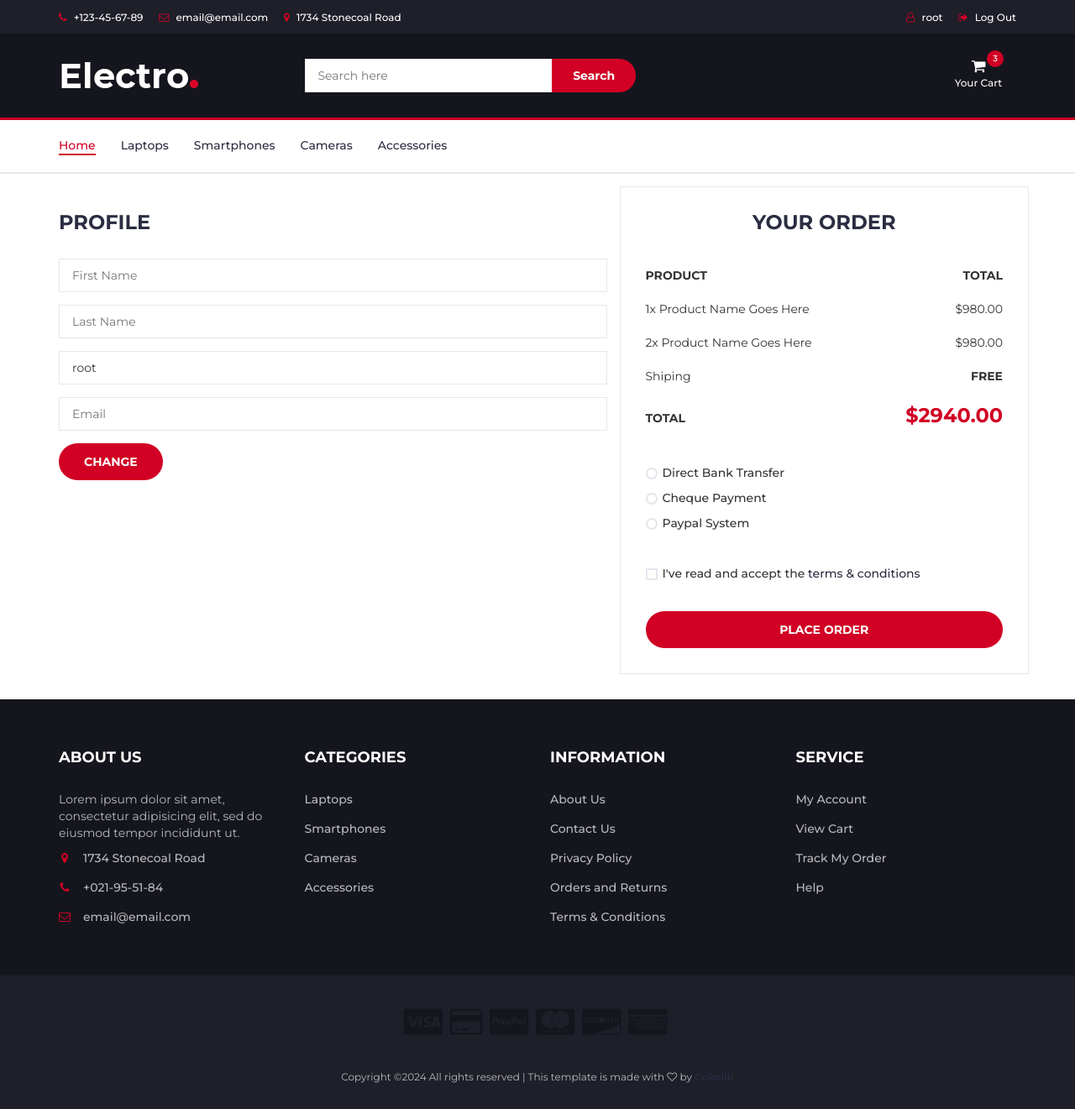
After one commit to error-00/electro-store, a Django app: page /users/profile/ in a window 1280 px wide. The commit adds this page. Shown: the whole page at 84% size. Run offline with Django 5.2, Linux system fonts and the light colour scheme; a user stored in the database is signed in; data comes from the database, SQL or seed files in the repository; both versions use the stored data as it was after the commit; some libraries are stand-ins or nearby versions.

Commit message:
added profile page

```diff
--- a/electrostore/templates/base.html
+++ b/electrostore/templates/base.html
@@ -47,7 +47,7 @@
 						{% if not user.is_authenticated %}
 						<li><a href="{% url "users:login" %}"><i class="fa fa-sign-out"></i> Log In</a></li>
 						{% else %}
-						<li><a href="#"><i class="fa fa-user-o"></i> {{user.username}}</a></li>
+						<li><a href="{% url "users:profile" %}"><i class="fa fa-user-o"></i> {{user.username}}</a></li>
 						<li><a href="{% url "users:logout" %}"><i class="fa fa-sign-out"></i> Log Out</a></li>
 						{% endif %}
 					</ul>
--- a/electrostore/users/forms.py
+++ b/electrostore/users/forms.py
@@ -1,8 +1,7 @@
 from django import forms
 from django.contrib.auth.forms import (
     AuthenticationForm,
-    UserCreationForm,
-    UserChangeForm,
+    UserCreationForm, UserChangeForm
 )
 
 from users.models import User
@@ -28,10 +27,25 @@ class UserRegistrationForm(UserCreationForm):
     class Meta:
         model = User
         fields = (
-            'first_name',
-            'last_name',
-            'username',
-            'email',
-            'password1',
-            'password2',
+            "first_name",
+            "last_name",
+            "username",
+            "email",
+            "password1",
+            "password2",
         )
+
+class ProfileForm(UserChangeForm):
+    first_name = forms.CharField()
+    last_name = forms.CharField()
+    username = forms.CharField()
+    email = forms.CharField()
+
+    class Meta:
+        model = User
+        fields = (
+            "first_name",
+            "last_name",
+            "username",
+            "email",
+        )
--- /dev/null
+++ b/electrostore/users/templates/users/profile.html
@@ -0,0 +1,142 @@
+{% extends 'base.html' %}
+{% load static %}
+
+{% block content %}
+  <!-- SECTION -->
+  <div class="section">
+    <!-- container -->
+    <div class="container">
+      <!-- row -->
+      <div class="row">
+        <div class="col-md-7">
+          <!-- Login Details -->
+          <div class="billing-details">
+            <div class="section-title">
+              <h3 class="title">Profile</h3>
+            </div>
+            <form action="{% url 'users:profile' %}" method="POST">
+              {% csrf_token %}
+              {% if form.non_field_errors %}
+                <p>{{ form.non_field_errors }}</p>
+              {% endif %}
+              <div class="form-group">
+                <input class="input" type="text" name="first_name" id="id_first_name" placeholder="First Name" value="{% if form.first_name.value %}{{ form.first_name.value }}{% endif %}" required />
+              </div>
+              {% if form.first_name.errors %}
+                <div class="alert alert-danger alert-dismissible fade show">{{ form.first_name.errors }}</div>
+              {% endif %}
+              <div class="form-group">
+                <input class="input" type="text" name="last_name" id="id_last_name" placeholder="Last Name" value="{% if form.last_name.value %}{{ form.last_name.value }}{% endif %}" required />
+              </div>
+              {% if form.last_name.errors %}
+                <div class="alert alert-danger alert-dismissible fade show">{{ form.last_name.errors }}</div>
+              {% endif %}
+              <div class="form-group">
+                <input class="input" type="text" name="username" id="id_username" placeholder="Username" value="{% if form.username.value %}{{ form.username.value }}{% endif %}" required />
+              </div>
+              {% if form.username.errors %}
+                <div class="alert alert-danger alert-dismissible fade show">{{ form.username.errors }}</div>
+              {% endif %}
+              <div class="form-group">
+                <input class="input" type="email" name="email" id="id_email" placeholder="Email" value="{% if form.email.value %}{{ form.email.value }}{% endif %}" required />
+              </div>
+              {% if form.email.errors %}
+                <div class="alert alert-danger alert-dismissible fade show">{{ form.email.errors }}</div>
+              {% endif %}
+              <button type="submit" class="primary-btn order-submit">Change</button>
+            </form>
+            <br />
+          </div>
+          <!-- /Login Details -->
+        </div>
+
+          <!-- Order Details -->
+          <div class="col-md-5 order-details">
+            <div class="section-title text-center">
+              <h3 class="title">Your Order</h3>
+            </div>
+            <div class="order-summary">
+              <div class="order-col">
+                <div>
+                  <strong>PRODUCT</strong>
+                </div>
+                <div>
+                  <strong>TOTAL</strong>
+                </div>
+              </div>
+              <div class="order-products">
+                <div class="order-col">
+                  <div>1x Product Name Goes Here</div>
+                  <div>$980.00</div>
+                </div>
+                <div class="order-col">
+                  <div>2x Product Name Goes Here</div>
+                  <div>$980.00</div>
+                </div>
+              </div>
+              <div class="order-col">
+                <div>Shiping</div>
+                <div>
+                  <strong>FREE</strong>
+                </div>
+              </div>
+              <div class="order-col">
+                <div>
+                  <strong>TOTAL</strong>
+                </div>
+                <div>
+                  <strong class="order-total">$2940.00</strong>
+                </div>
+              </div>
+            </div>
+            <div class="payment-method">
+              <div class="input-radio">
+                <input type="radio" name="payment" id="payment-1" />
+                <label for="payment-1">
+                  <span></span>
+                  Direct Bank Transfer
+                </label>
+                <div class="caption">
+                  <p>Lorem ipsum dolor sit amet, consectetur adipisicing elit, sed do eiusmod tempor incididunt ut labore et dolore magna aliqua.</p>
+                </div>
+              </div>
+              <div class="input-radio">
+                <input type="radio" name="payment" id="payment-2" />
+                <label for="payment-2">
+                  <span></span>
+                  Cheque Payment
+                </label>
+                <div class="caption">
+                  <p>Lorem ipsum dolor sit amet, consectetur adipisicing elit, sed do eiusmod tempor incididunt ut labore et dolore magna aliqua.</p>
+                </div>
+              </div>
+              <div class="input-radio">
+                <input type="radio" name="payment" id="payment-3" />
+                <label for="payment-3">
+                  <span></span>
+                  Paypal System
+                </label>
+                <div class="caption">
+                  <p>Lorem ipsum dolor sit amet, consectetur adipisicing elit, sed do eiusmod tempor incididunt ut labore et dolore magna aliqua.</p>
+                </div>
+              </div>
+            </div>
+            <div class="input-checkbox">
+              <input type="checkbox" id="terms" />
+              <label for="terms">
+                <span></span>
+                I've read and accept the <a href="#">terms & conditions</a>
+              </label>
+            </div>
+            <a href="#" class="primary-btn order-submit">Place order</a>
+          </div>
+          </div>
+          <!-- /Order Details -->
+      </div>
+      <!-- /row -->
+    </div>
+    <!-- /container -->
+  </div>
+  <!-- /SECTION -->
+
+{% endblock %}
--- a/electrostore/users/urls.py
+++ b/electrostore/users/urls.py
@@ -7,4 +7,5 @@ urlpatterns = [
     path("login/", views.login, name="login"),
     path("registration/", views.registration, name="registration"),
     path("logout/", views.logout, name="logout"),
+    path("profile/", views.profile, name="profile"),
 ]
--- a/electrostore/users/views.py
+++ b/electrostore/users/views.py
@@ -1,8 +1,9 @@
 from django.shortcuts import render, HttpResponseRedirect
 from django.urls import reverse
 from main.models import Category
-from .forms import UserLoginForm, UserRegistrationForm
+from .forms import UserLoginForm, UserRegistrationForm, ProfileForm
 from django.contrib import auth
+from django.contrib.auth.decorators import login_required
 
 
 def login(request):
@@ -39,6 +40,27 @@ def registration(request):
     return render(request, "users/registration.html", context)
 
 
+@login_required
+def profile(request):
+    categories = Category.objects.all()
+
+    if request.method == "POST":
+        form = ProfileForm(data=request.POST, instance=request.user)
+        if form.is_valid():
+            form.save()
+            return HttpResponseRedirect(reverse("users:profile"))
+    else:
+        form = ProfileForm(instance=request.user)
+
+    context = {
+        "title": f"Profile - {request.user.username}",
+        "categories": categories,
+        "form": form,
+    }
+    return render(request, "users/profile.html", context)
+
+
+@login_required()
 def logout(request):
     auth.logout(request)
     return HttpResponseRedirect(reverse("main:index"))
```
Also changed, not shown: electrostore/db.sqlite3.
